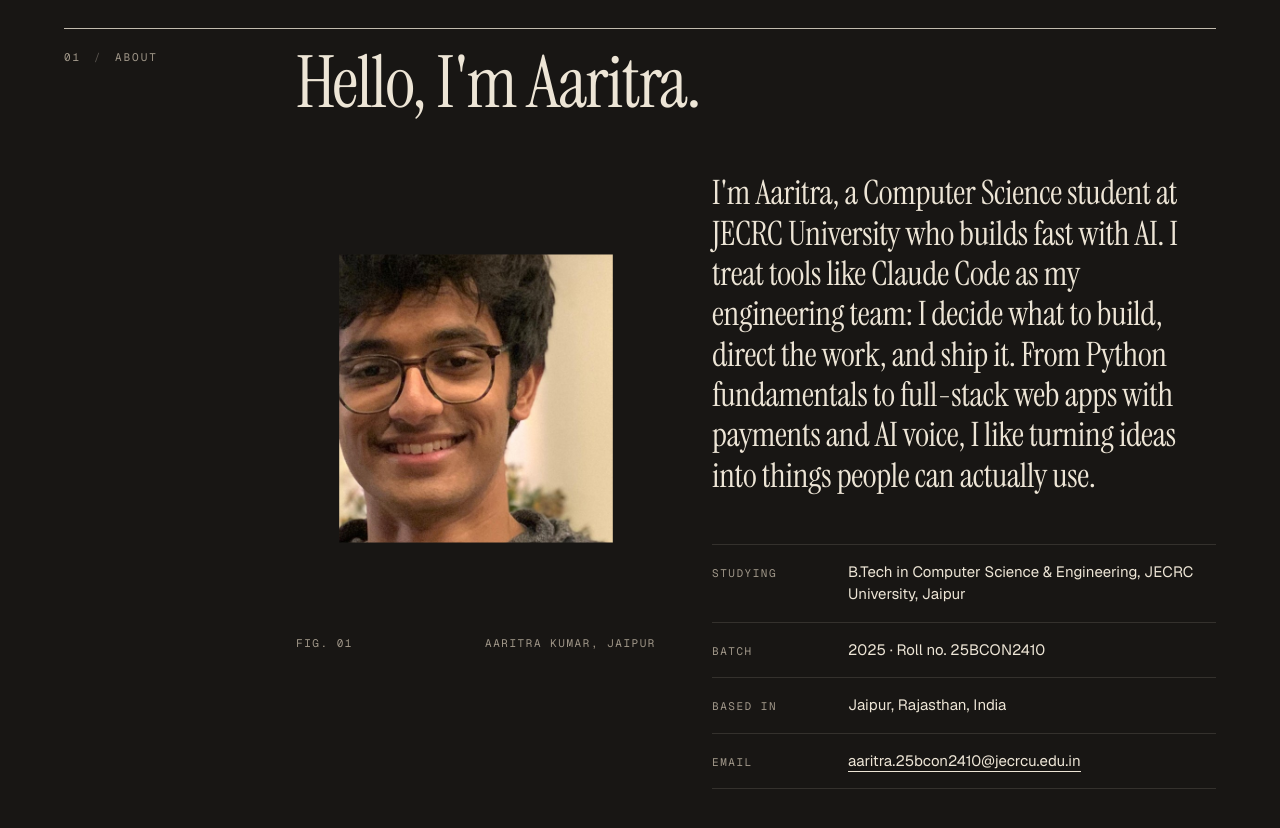
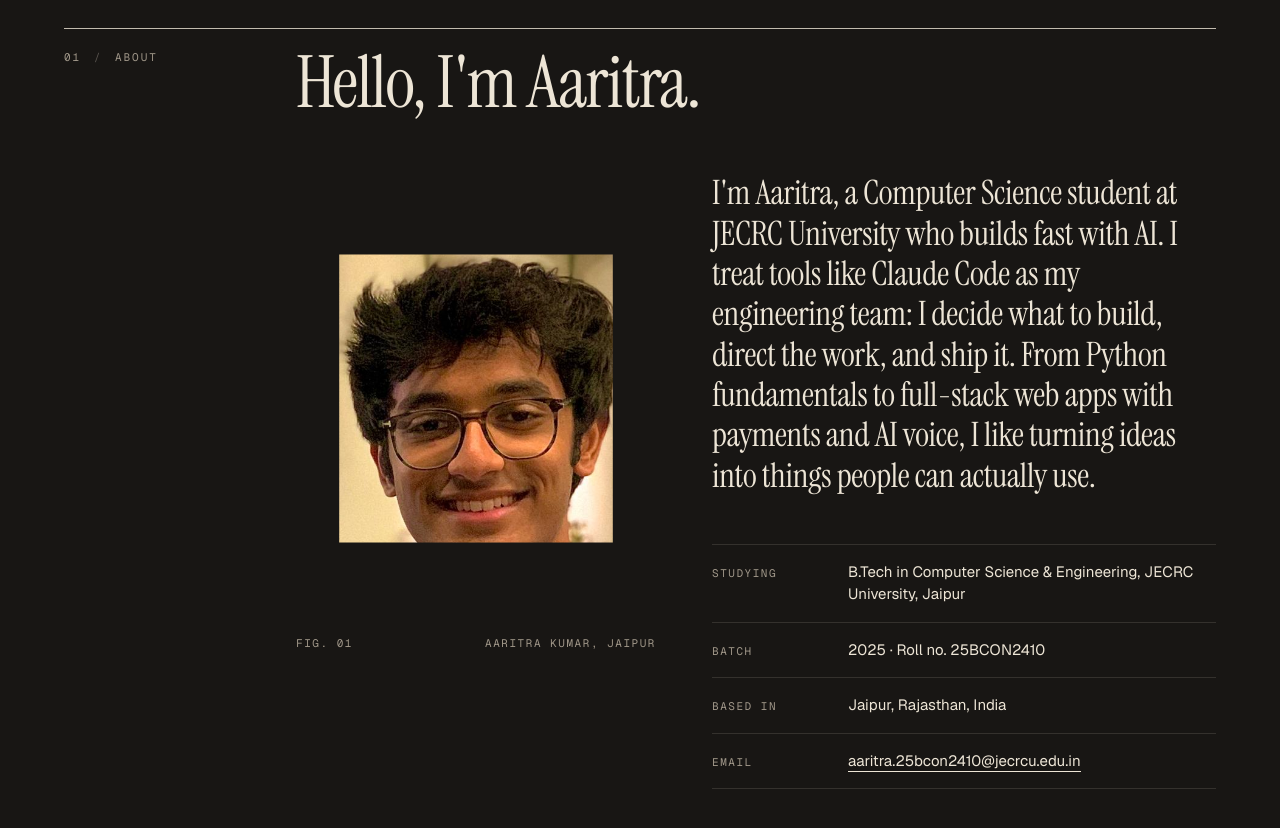
Before and after one commit to MessiAari/portfolio, a Next.js app: page / in a window 1280 px wide. Shown: the part 3220-4048 px from the top of the page. Built offline with nearby package versions, Linux system fonts and the light colour scheme.

Commit message:
feat: use new portrait photo in About
Crop is anchored on the face since the new photo is a tall 592x1280 portrait.

```diff
--- a/components/sections/about.tsx
+++ b/components/sections/about.tsx
@@ -51,7 +51,8 @@ export function About() {
                     alt={`Portrait of ${profile.name}`}
                     fill
                     sizes="(max-width: 1024px) 90vw, 400px"
-                    className="object-cover"
+                    // the photo is a tall portrait; keep the face in frame
+                    className="object-cover object-[50%_32%]"
                   />
                 </motion.div>
               </motion.div>
```
Also changed, not shown: public/aaritra.jpg.
